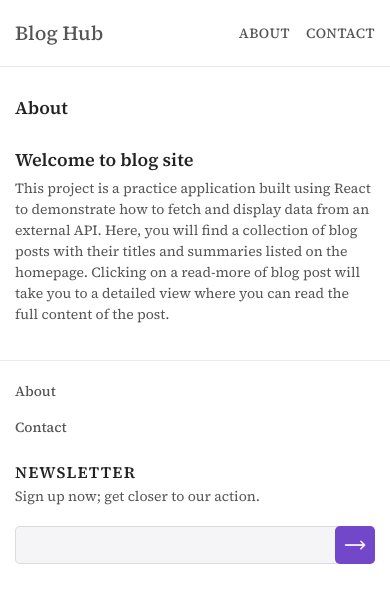
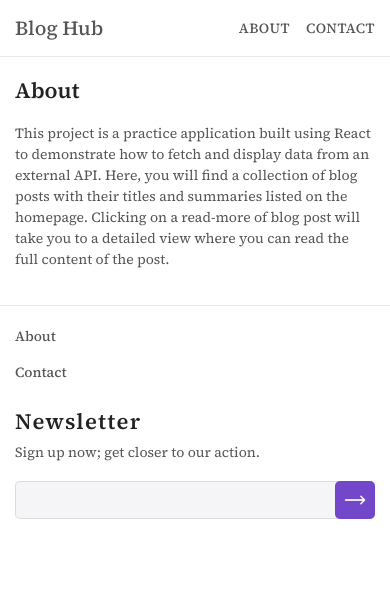
Before and after one commit to deekshantThapa/blogHub, a React (Create React App) app: page /blogHub/about in a window 390 px wide. Shown: the top 602 px of the page. Built offline with nearby package versions, Linux system fonts and the light colour scheme.

Commit message:
changed some styling

```diff
--- a/data/db.json
+++ /dev/null
@@ -1,33 +0,0 @@
-{
-    "posts": [
-        {
-            "id": 1,
-            "title": "His mother had always taught him",
-            "body": "His mother had always taught him not to ever think of himself as better than others. He'd tried to live by this motto. He never looked down on those who were less fortunate or who had less money than him. But the stupidity of the group of people he was talking to made him change his mind.",
-            "userId": 9,
-            "tags": [
-                "history",
-                "american",
-                "crime"
-            ],
-            "reactions": 2
-        },
-        {
-            "id": 2,
-            "title": "He was an expert but not in a discipline",
-            "body": "He was an expert but not in a discipline that anyone could fully appreciate. He knew how to hold the cone just right so that the soft server ice-cream fell into it at the precise angle to form a perfect cone each and every time. It had taken years to perfect and he could now do it without even putting any thought behind it.",
-            "userId": 13,
-            "tags": [
-                "french",
-                "fiction",
-                "english"
-            ],
-            "reactions": 2
-        },
-        {
-            "id": 3,
-            "title": "Dave watched as the forest burned up on the hill.",
-            "body": "Dave watched as the forest burned up on the hill, only a few miles from her house. The car had been hastily packed and Marta was inside trying to round up the last of the pets. Dave went through his mental list of the most important papers and documents that they couldn't leave behind. He scolded himself for not having prepared these better in advance and hoped that he had remembered everything that was needed. He continued to wait for Marta to appear with the pets, but she still was nowhere to be seen."
-        }
-    ]
-}
--- a/src/About.js
+++ b/src/About.js
@@ -3,8 +3,9 @@ function About(){
         <section className="about-section">
             <div className="container">
                 <div className="about-us-content">
-                    <h3 className="entry-title">About</h3>
-                    <h4 className="entry-sub-title">Welcome to blog site</h4>
+                    <header className="entry-header">
+                        <h2 className="entry-title">About</h2>
+                    </header>
                     <p>
                     This project is a practice application built using React to demonstrate how to fetch and display data from an external API. Here, you will find a collection of blog posts with their titles and summaries listed on the homepage. Clicking on a read-more of blog post will take you to a detailed view where you can read the full content of the post.
                     </p>
--- a/src/BlogList.js
+++ b/src/BlogList.js
@@ -8,6 +8,9 @@ function BlogList(){
     return(
         <section className="all-blogs">
             <div className="container">
+                <header className="entry-header">
+                    <h2 className="entry-title">Welcome to blog site</h2>
+                </header>
                 <div className="blog-list-wrap">
                     {isLoading && <p className="loading-blogs-msg">Fetching blogs...</p>}
                     {error && <p className="error-msg">{error}</p>}
--- a/src/Contact.js
+++ b/src/Contact.js
@@ -2,8 +2,8 @@ function Contact(){
     return(
         <section className="contact-section">
             <div className="container">
-                <div className="heading-wrap">
-                    <h3 className="entry-title">Contact</h3>
+                <div className="entry-header heading">
+                    <h2 className="entry-title">Contact</h2>
                     <span>Love to hear your thoughts, fears & feelings...</span>
                 </div>
                 <div className="contact-form">
--- a/src/Footer.js
+++ b/src/Footer.js
@@ -12,10 +12,10 @@ function Footer(){
                         </ul>
                     </aside>
                     <div className="newsletter">
-                        <div className="heading-wrap">
+                        <header className="entry-header heading">
                             <h5 className="entry-title">Newsletter</h5>
                             <span>Sign up now; get closer to our action.</span>
-                        </div>
+                        </header>
                         <div className="input-wrap">
                             <input type="email" name="" id="" />
                             <input type="submit" value="" />
--- a/src/index.css
+++ b/src/index.css
@@ -179,20 +179,27 @@ section {
   padding: 20px 0;
 }
 
-.featured-image{
-  border-radius: 10px;
-  overflow: hidden;
+.entry-header .entry-title{
+  margin-bottom: 20px;
+}
+
+.entry-header.heading{
+  margin-bottom: 30px;
+}
+
+.entry-header.heading .entry-title{
+  margin-bottom: 12px;
 }
 
 /* header styling start */
 
 .hgroup-wrap {
   border-bottom: 1px solid var(--medium-gray);
-  margin-bottom: 20px;
+  margin-bottom: 10px;
 }
 
 .hgroup-content-wrap {
-  padding: 20px 0;
+  padding: 15px 0;
   display: flex;
   flex-wrap: wrap;
   align-items: center;
@@ -248,7 +255,7 @@ section {
 }
 
 .blog-list-wrap .blog {
-  margin-bottom: 50px;
+  margin-bottom: 40px;
 }
 
 .blog .entry-title {
@@ -339,14 +346,8 @@ section {
   font-weight: 500;
 }
 
-.newsletter .heading-wrap {
-  margin-bottom: 20px;
-}
-
 .newsletter .entry-title {
-  text-transform: uppercase;
   letter-spacing: 1.2px;
-  margin-bottom: 5px;
 }
 
 .newsletter .input-wrap{
@@ -391,11 +392,3 @@ section {
 }
 
 /* contact section end */
-
-/* about section start */
-
-.about-us-content .entry-title {
-  margin-bottom: 30px;
-}
-
-/* about section end */
--- a/src/responsive.css
+++ b/src/responsive.css
@@ -1,6 +1,12 @@
+@media only screen and (max-width: 992px){
+    h2 {
+        font-size: 24px;
+    }
+}
+
 @media only screen and (max-width: 767px){
     .hgroup-wrap{
-        margin-bottom: 10px;
+        margin-bottom: 0;
     }
 
     .site-branding a{
@@ -15,8 +21,12 @@
         margin-bottom: 30px;
     }
 
-    h1, h2, h3, h4, h5, h6{
+    h1, h2, h3, h4, h5, h6, .entry-header.heading .entry-title{
         margin-bottom: 8px;
+    }
+
+    .entry-header.heading{
+        margin-bottom: 20px;
     }
 
     p, li {
@@ -82,6 +92,10 @@
         font-size: 16px;
     }
 
+    .entry-header .entry-title{
+        font-size: 22px;
+    }
+
     .site-footer .widget-area {
         grid-template-columns: 100%;
         gap: 10px;
```
